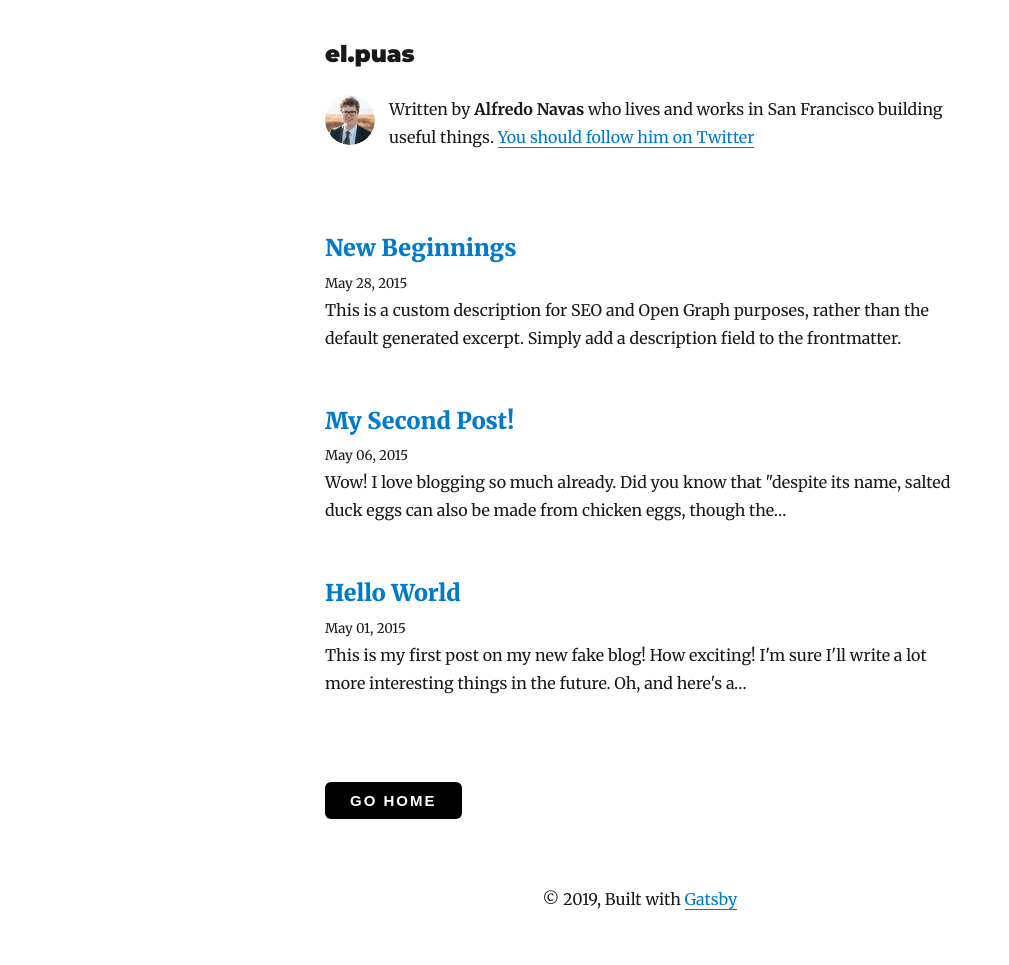
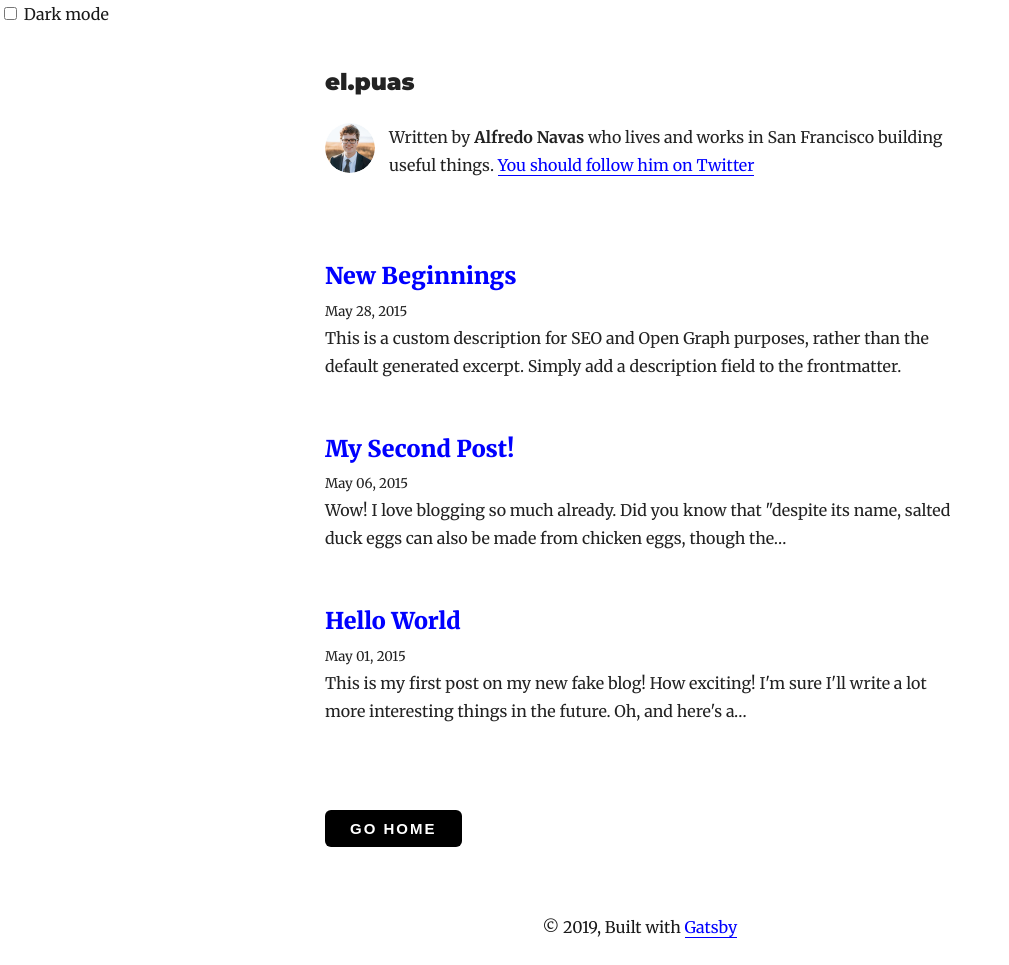
Before and after one commit to elpuas/elpuas-cms, a Gatsby site: page /blog in a window 1280 px wide. Shown: the whole page, without its empty margins (0-1009 px from the left). Before the commit the page ends 937 px from the top, so only its background shows below. Built offline with nearby package versions, Linux system fonts and the light colour scheme; Gatsby itself is replaced by a stand-in of ours; some packages are replaced by stand-ins of ours.

Commit message:
dark mode toggler working!

```diff
--- a/gatsby-browser.js
+++ b/gatsby-browser.js
@@ -1,3 +1,4 @@
 // custom typefaces
 import "typeface-montserrat"
 import "typeface-merriweather"
+require('./src/styles/global.css')
--- a/gatsby-config.js
+++ b/gatsby-config.js
@@ -16,6 +16,7 @@ module.exports = {
     `gatsby-plugin-sharp`,
     `gatsby-plugin-offline`,
     `gatsby-plugin-react-helmet`,
+    `gatsby-plugin-dark-mode`,
     {
       resolve: `gatsby-source-filesystem`,
       options: {
@@ -34,13 +35,6 @@ module.exports = {
       resolve: `gatsby-source-instagram`,
       options: {
         username: `el_puas`,
-      },
-    },
-    {
-      resolve: `gatsby-styled-components-dark-mode`,
-      options: {
-        light: require(`${__dirname}/src/theme.js`).lightTheme,
-        dark: require(`${__dirname}/src/theme.js`).darkTheme,
       },
     },
     {
--- a/package.json
+++ b/package.json
@@ -13,6 +13,7 @@
     "babel-plugin-styled-components": "^1.10.0",
     "gatsby": "^2.3.25",
     "gatsby-image": "^2.0.39",
+    "gatsby-plugin-dark-mode": "^1.1.0",
     "gatsby-plugin-feed": "^2.1.1",
     "gatsby-plugin-google-analytics": "^2.0.18",
     "gatsby-plugin-manifest": "^2.0.29",
@@ -23,6 +24,7 @@
     "gatsby-plugin-sharp": "^2.0.35",
     "gatsby-plugin-styled-components": "^3.0.7",
     "gatsby-plugin-typography": "^2.2.13",
+    "gatsby-plugin-use-dark-mode": "^1.1.2",
     "gatsby-remark-copy-linked-files": "^2.0.11",
     "gatsby-remark-images": "^2.0.6",
     "gatsby-remark-responsive-iframe": "^2.1.1",
--- a/src/components/layout.js
+++ b/src/components/layout.js
@@ -3,6 +3,7 @@ import { Link } from "gatsby"
 import styled from "styled-components"
 
 import { rhythm, scale } from "../utils/typography"
+import Toggler from "../components/toggler"
 
 class Layout extends React.Component {
   render() {
@@ -55,12 +56,16 @@ class Layout extends React.Component {
     }
     return (
       <Wrapper>
+        <Toggler />
         <div
           style={{
             marginLeft: `auto`,
             marginRight: `auto`,
             maxWidth: rhythm(24),
             padding: `${rhythm(1.5)} ${rhythm(3 / 4)}`,
+            backgroundColor: 'var(--bg)',
+            color: 'var(--textNormal)',
+            transition: 'color 0.2s ease-out, background 0.2s ease-out',
           }}
         >
           <header>{header}</header>
--- /dev/null
+++ b/src/components/toggler.js
@@ -0,0 +1,23 @@
+import React from 'react'
+import { ThemeToggler } from 'gatsby-plugin-dark-mode'
+
+class Toggler extends React.Component {
+  render() {
+    return (
+      <ThemeToggler>
+        {({ theme, toggleTheme }) => (
+          <label>
+            <input
+              type="checkbox"
+              onChange={e => toggleTheme(e.target.checked ? 'dark' : 'light')}
+              checked={theme === 'dark'}
+            />{' '}
+            Dark mode
+          </label>
+        )}
+      </ThemeToggler>
+    )
+  }
+}
+
+export default Toggler
--- /dev/null
+++ b/src/styles/global.css
@@ -0,0 +1,21 @@
+/* global.css */
+
+body {
+	--bg: white;
+	--textNormal: #222;
+	--textTitle: #222;
+	--textLink: blue;
+	--hr: hsla(0, 0%, 0%, 0.2);
+
+	background-color: var(--bg);
+  }
+
+  body.dark {
+	-webkit-font-smoothing: antialiased;
+
+	--bg: darkslategray;
+	--textNormal: rgba(255, 255, 255, 0.88);
+	--textTitle: white;
+	--textLink: yellow;
+	--hr: hsla(0, 0%, 100%, 0.2);
+  }
--- a/src/utils/typography.js
+++ b/src/utils/typography.js
@@ -3,8 +3,19 @@ import Wordpress2016 from "typography-theme-wordpress-2016"
 
 Wordpress2016.overrideThemeStyles = () => {
   return {
-    "a.gatsby-resp-image-link": {
-      boxShadow: `none`,
+    a: {
+      color: 'var(--textLink)',
+    },
+    // gatsby-remark-autolink-headers - don't underline when hidden
+    'a.anchor': {
+      boxShadow: 'none',
+    },
+    // gatsby-remark-autolink-headers - use theme colours for the link icon
+    'a.anchor svg[aria-hidden="true"]': {
+      stroke: 'var(--textLink)',
+    },
+    hr: {
+      background: 'var(--hr)',
     },
   }
 }
```
Also changed, not shown: 1 other file.
